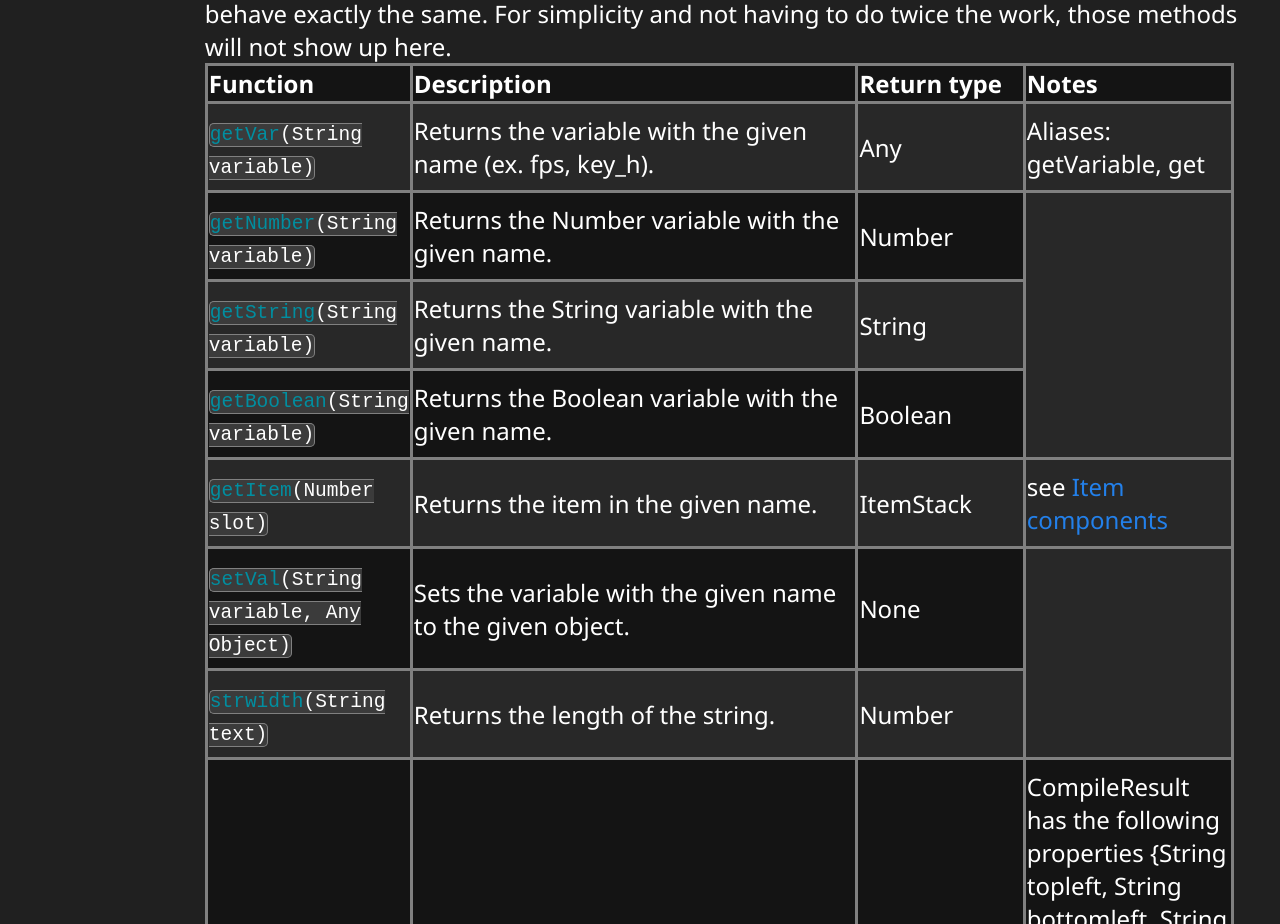
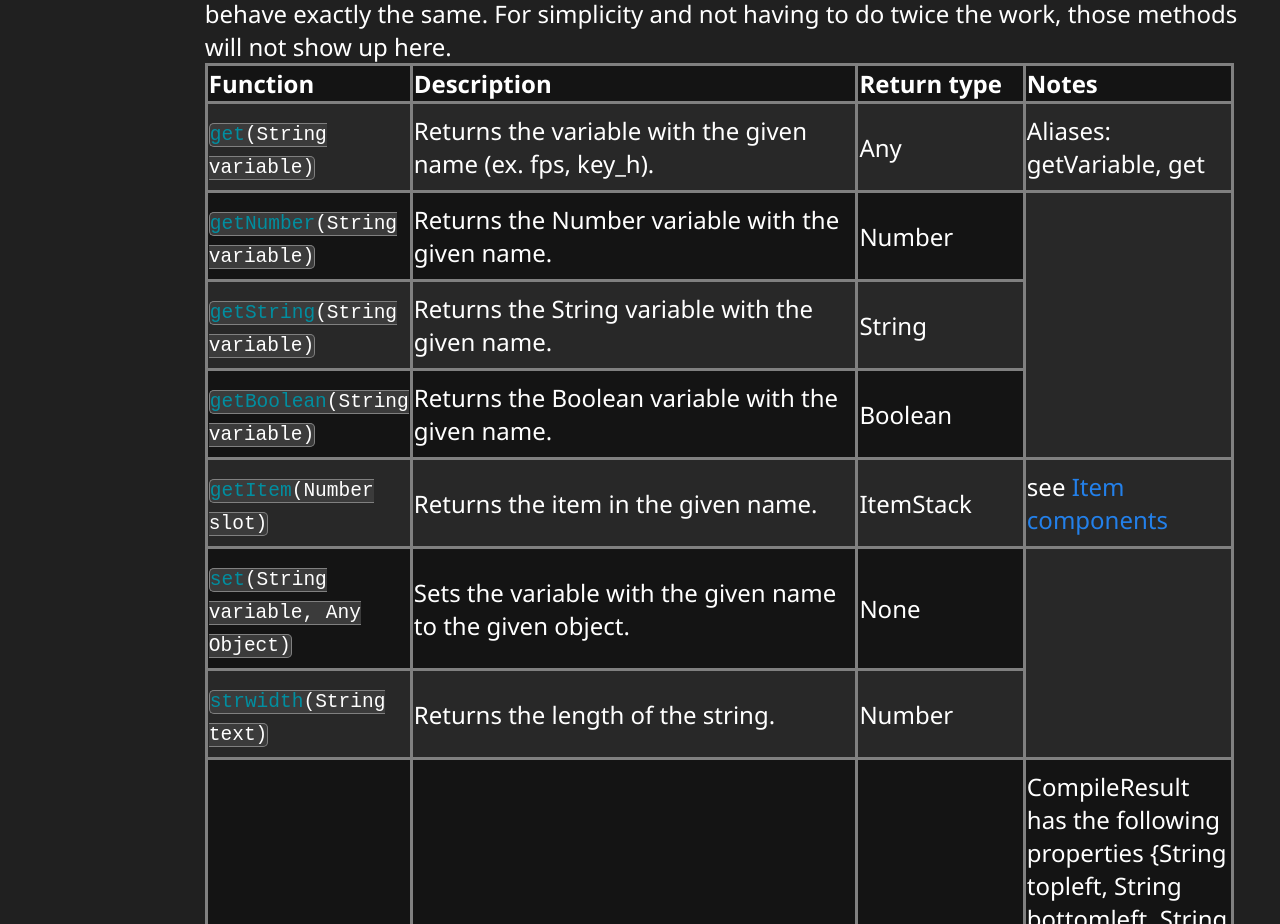
Before and after one commit to NGSpace/hudder, a plain HTML site: page javascript.html in a window 1280 px wide. Shown: the part 1763-2687 px from the top of the page. Drawn offline with Linux system fonts and the light colour scheme.

Commit message:
Update javascript.html

```diff
--- a/javascript.html
+++ b/javascript.html
@@ -113,7 +113,7 @@ For simplicity and not having to do twice the work, those methods will not show
 		<th>Notes</th>
 	</tr>
 	<tr>
-		<td><inline-code language="js">getVar(String variable)</inline-code></td>
+		<td><inline-code language="js">get(String variable)</inline-code></td>
 		<td>Returns the variable with the given name (ex. fps, key_h).</td>
 		<td>Any</td>
 		<td>Aliases: getVariable, get</td>
@@ -140,7 +140,7 @@ For simplicity and not having to do twice the work, those methods will not show
 		<td>see <a href="adv.html#components">Item components</a></td>
 	</tr>
 	<tr>
-		<td><inline-code language="js">setVal(String variable, Any Object)</inline-code></td>
+		<td><inline-code language="js">set(String variable, Any Object)</inline-code></td>
 		<td>Sets the variable with the given name to the given object.</td>
 		<td>None</td>
 	</tr>
```
